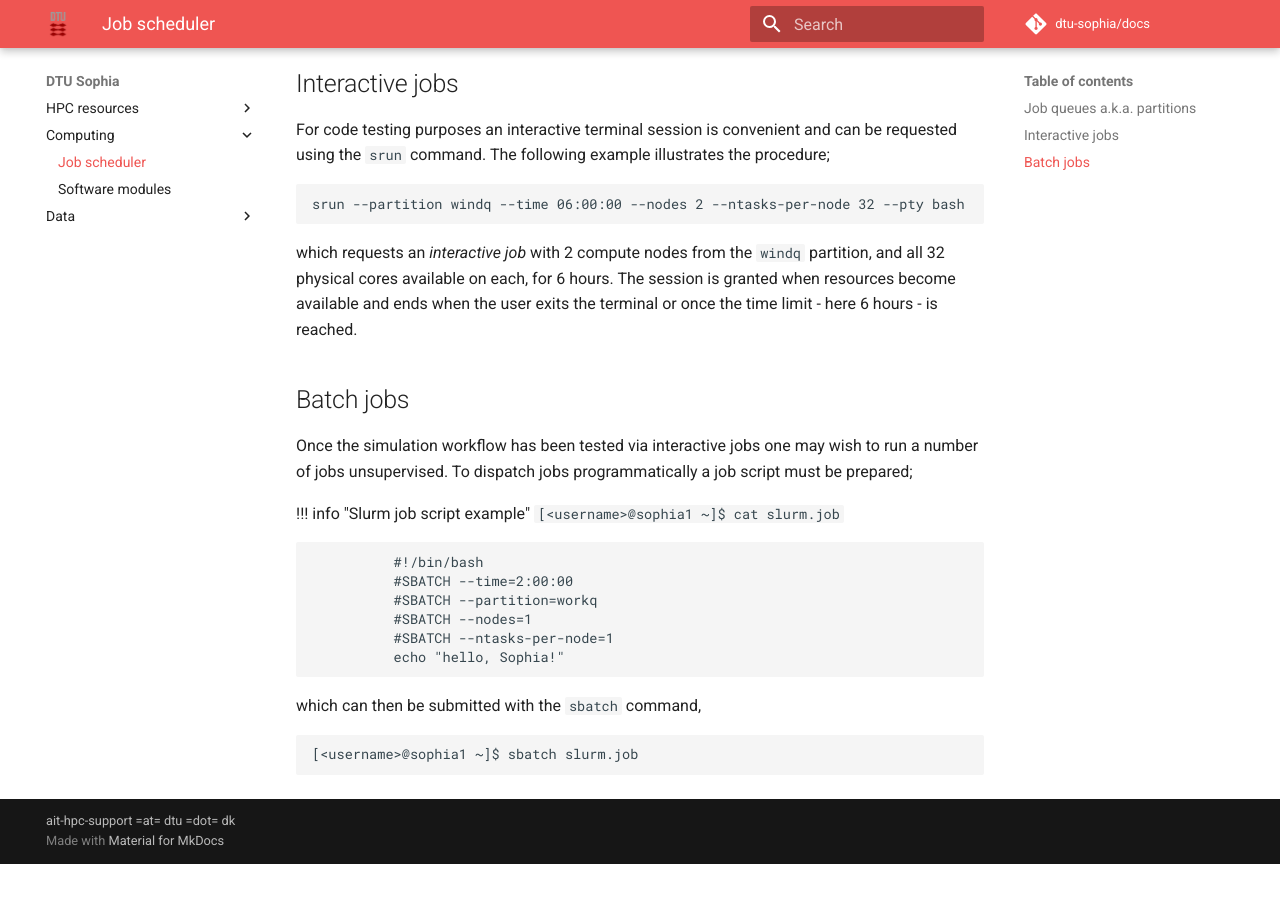
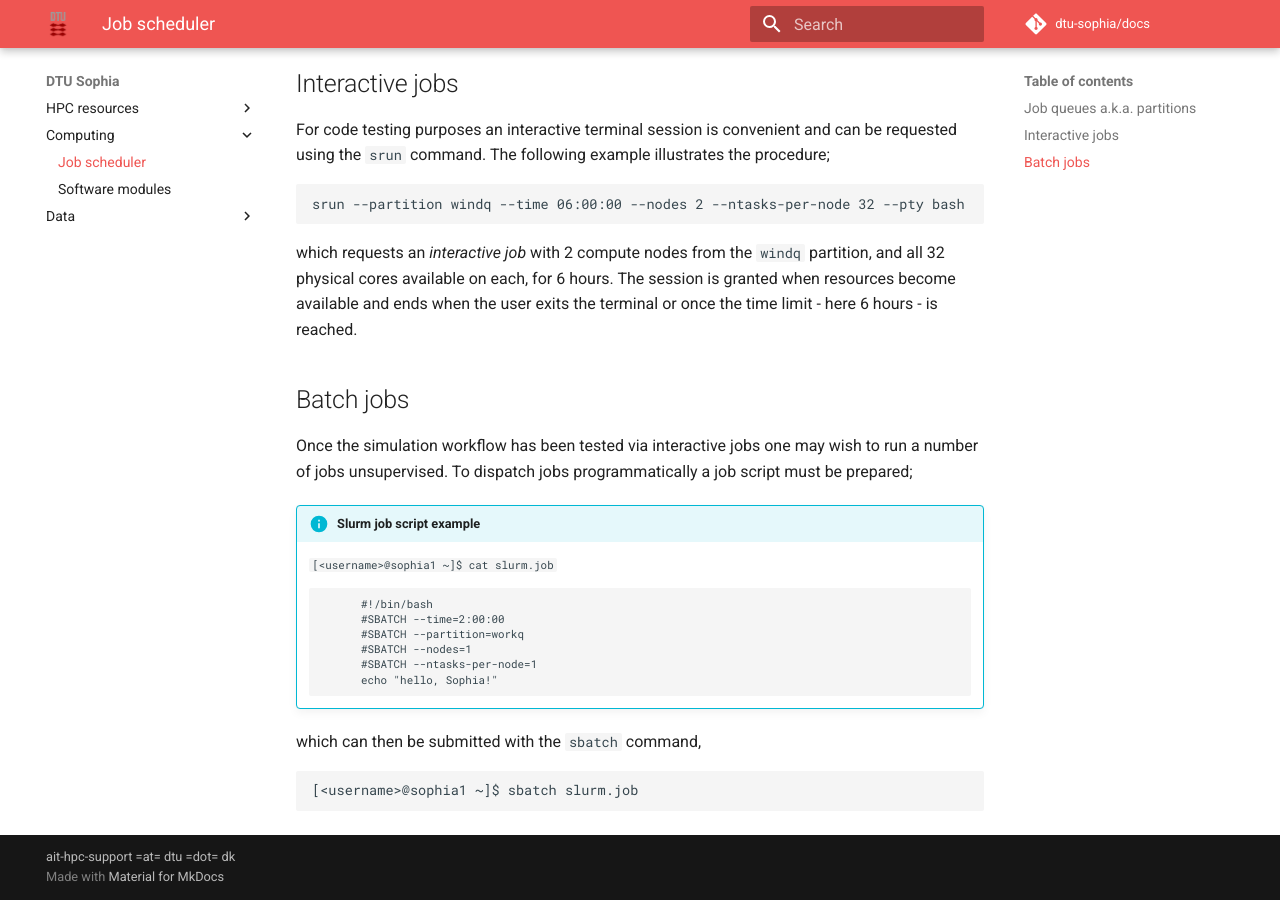
Before and after one commit to martavp/docs, an MkDocs documentation site: the page built from docs/scheduler.md, in a window 1280 px wide and 900 px high, scrolled down 858 px. Built offline with MkDocs 1.6.1 and Material for MkDocs 9.7.7, drawn with Linux system fonts in a browser that asks for light colours; comment, search, counter and statistics services are not loaded; before the commit the page ends 1722 px from its top, so only the background shows below that.

Commit message:
add: admonition extension to render text blocks properly

```diff
--- a/mkdocs.yml
+++ b/mkdocs.yml
@@ -11,6 +11,9 @@ theme:
     primary: red
   logo: images/dtu_logo.png
   favicon: images/dtu_favicon.png
+
+markdown_extensions:
+  - admonition
 
 docs_dir: docs/
 
```
